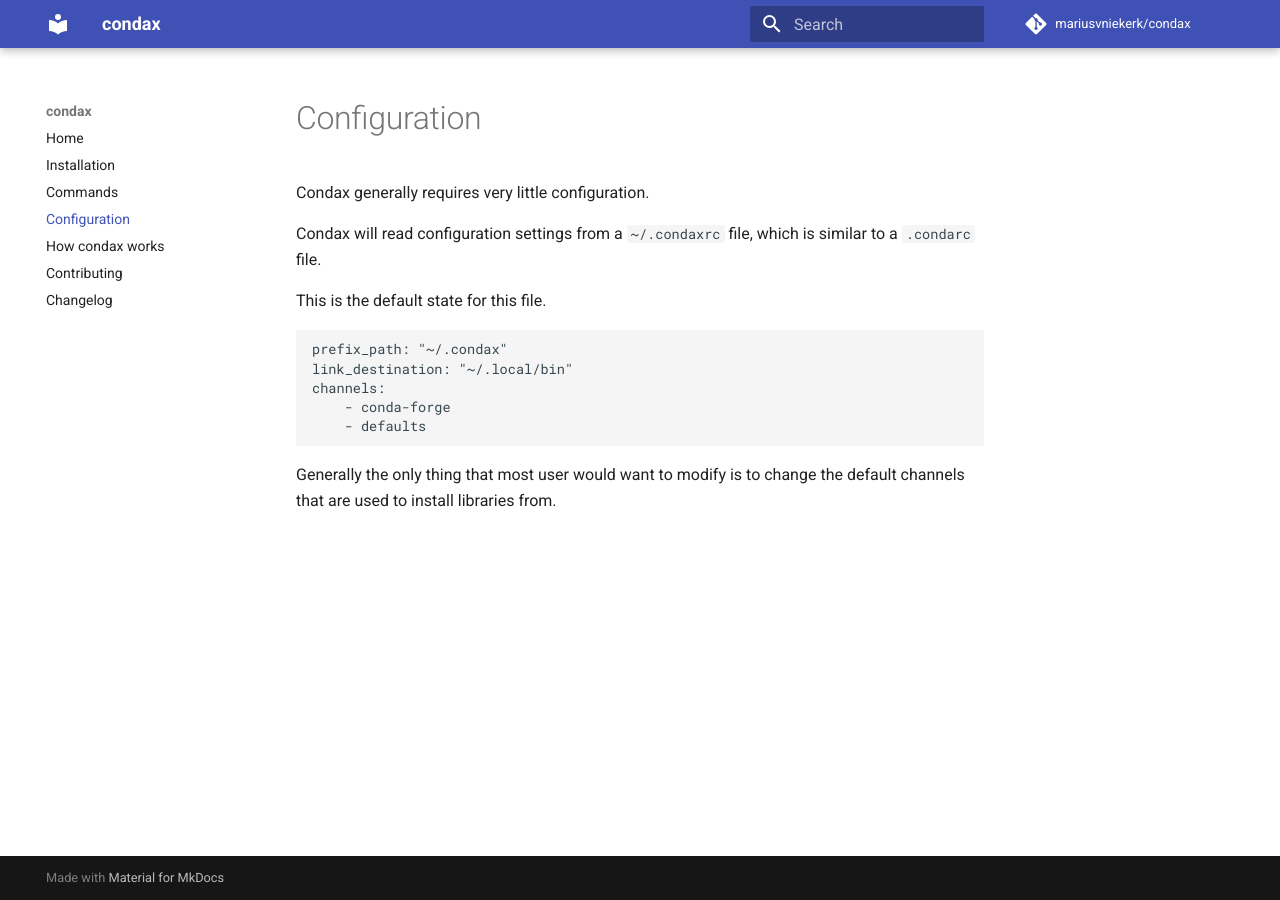
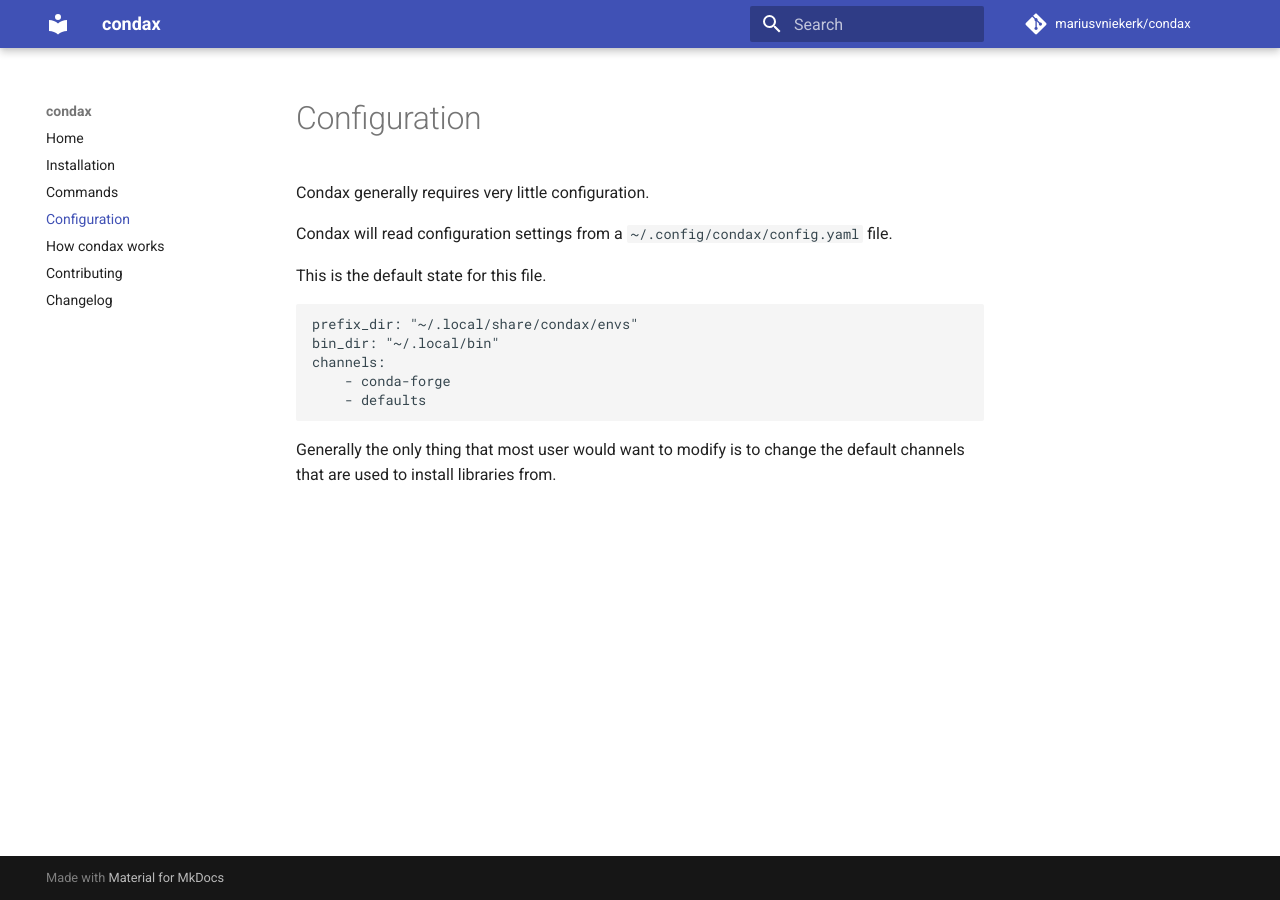
Before and after one commit to mariusvniekerk/condax, an MkDocs documentation site: the page built from docs/config.md, in a window 1280 px wide. Built offline with MkDocs 1.6.1 and Material for MkDocs 9.7.7, drawn with Linux system fonts in a browser that asks for light colours; comment, search, counter and statistics services are not loaded.

````diff
--- a/docs/config.md
+++ b/docs/config.md
@@ -1,12 +1,12 @@
 Condax generally requires very little configuration.
 
-Condax will read configuration settings from a `~/.condaxrc` file, which is similar to a `.condarc` file.
+Condax will read configuration settings from a `~/.config/condax/config.yaml` file.
 
 This is the default state for this file.
 
 ```yaml
-prefix_path: "~/.condax"
-link_destination: "~/.local/bin"
+prefix_dir: "~/.local/share/condax/envs"
+bin_dir: "~/.local/bin"
 channels:
     - conda-forge
     - defaults
````
Also changed, not shown: docs/installation.md (+2 -2 lines).
